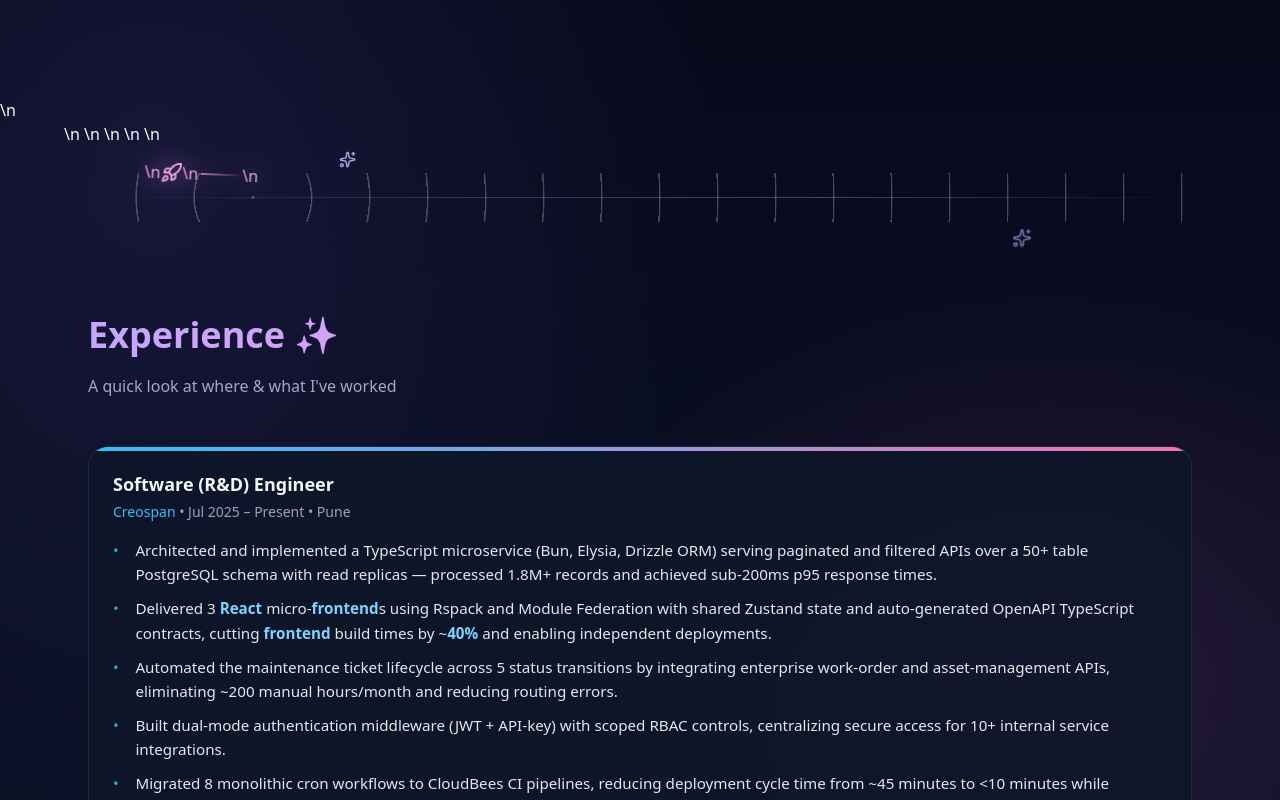
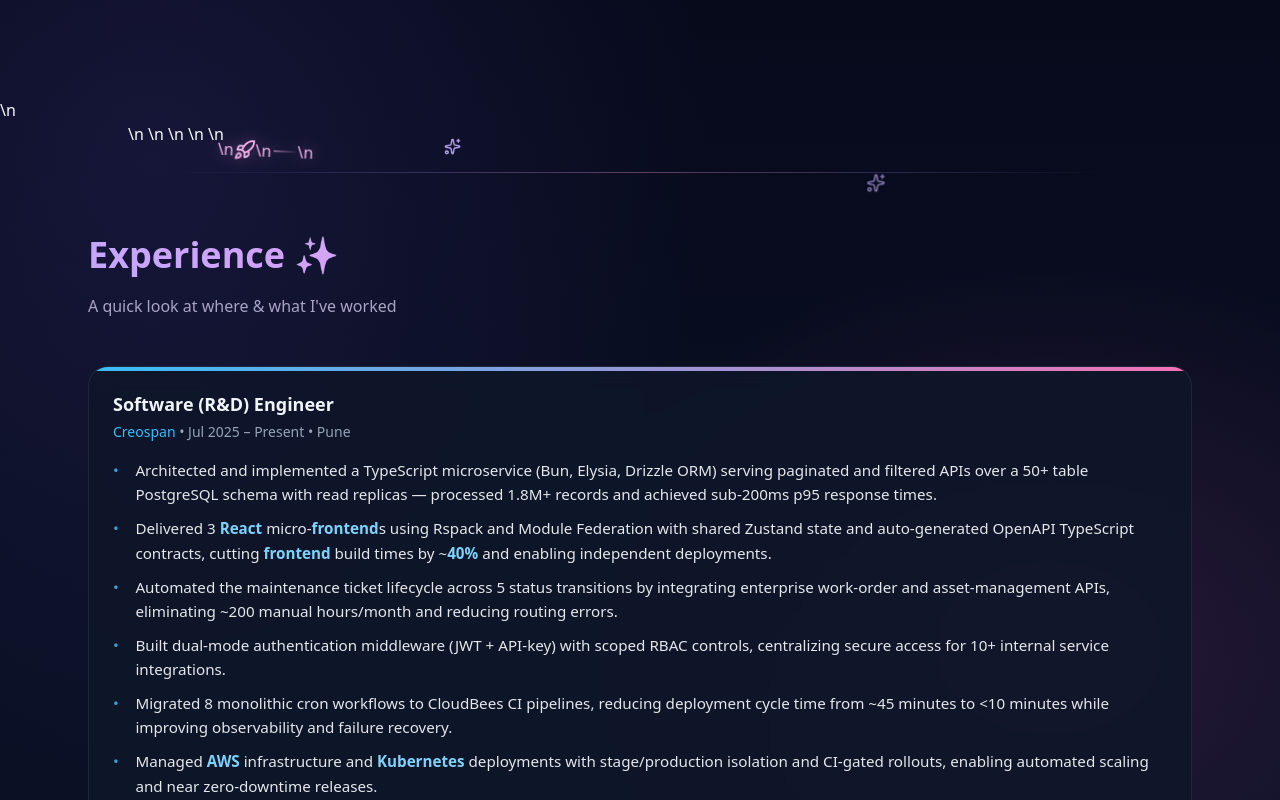
Before and after one commit to saumyasrivastava08/saumya-srivastava, a Next.js app: page / in a window 1280 px wide. Shown: the part 840-1640 px from the top of the page. Built offline with nearby package versions, Linux system fonts and the light colour scheme.

Commit message:
Make spaceship scroll bridge visually subtle and clean

```diff
--- a/styles/components.css
+++ b/styles/components.css
@@ -1368,3 +1368,13 @@
 .cosmic-experience-section .experience-subtitle {color:#a9a4c5}
 @media(max-width:720px) { .experience-cosmic-bridge{height:80px;margin-bottom:1.25rem}.experience-bridge-ship{left:0}.experience-ship-trail{width:24px} }
 @media(prefers-reduced-motion:reduce){.experience-bridge-star{animation:none}}
+
+/* Refine the experience scroll bridge: clean curved path, restrained spacecraft */
+.experience-cosmic-bridge { height:86px; max-width:64rem; margin:0 auto 1.25rem; overflow:hidden; }
+.experience-bridge-track { left:4%;right:4%;top:58%;height:1px;background:linear-gradient(90deg,transparent,rgba(170,145,255,.22),rgba(245,155,222,.35),rgba(170,145,255,.22),transparent); }
+.experience-bridge-track:before { display:none; }
+.experience-bridge-ship { top:calc(58% - 11px);left:4%;transform-origin:center; color:#f2b3e9;filter:drop-shadow(0 0 7px rgba(231,140,220,.4)); }
+.experience-ship-trail { width:24px;height:1.5px; background:linear-gradient(90deg,rgba(242,179,233,.5),transparent); }
+.experience-bridge-star-one {left:31%;top:20%;opacity:.4}
+.experience-bridge-star-two {right:26%;bottom:18%;opacity:.45}
+@media(max-width:720px){.experience-cosmic-bridge{height:62px;margin-bottom:.8rem}}
```
